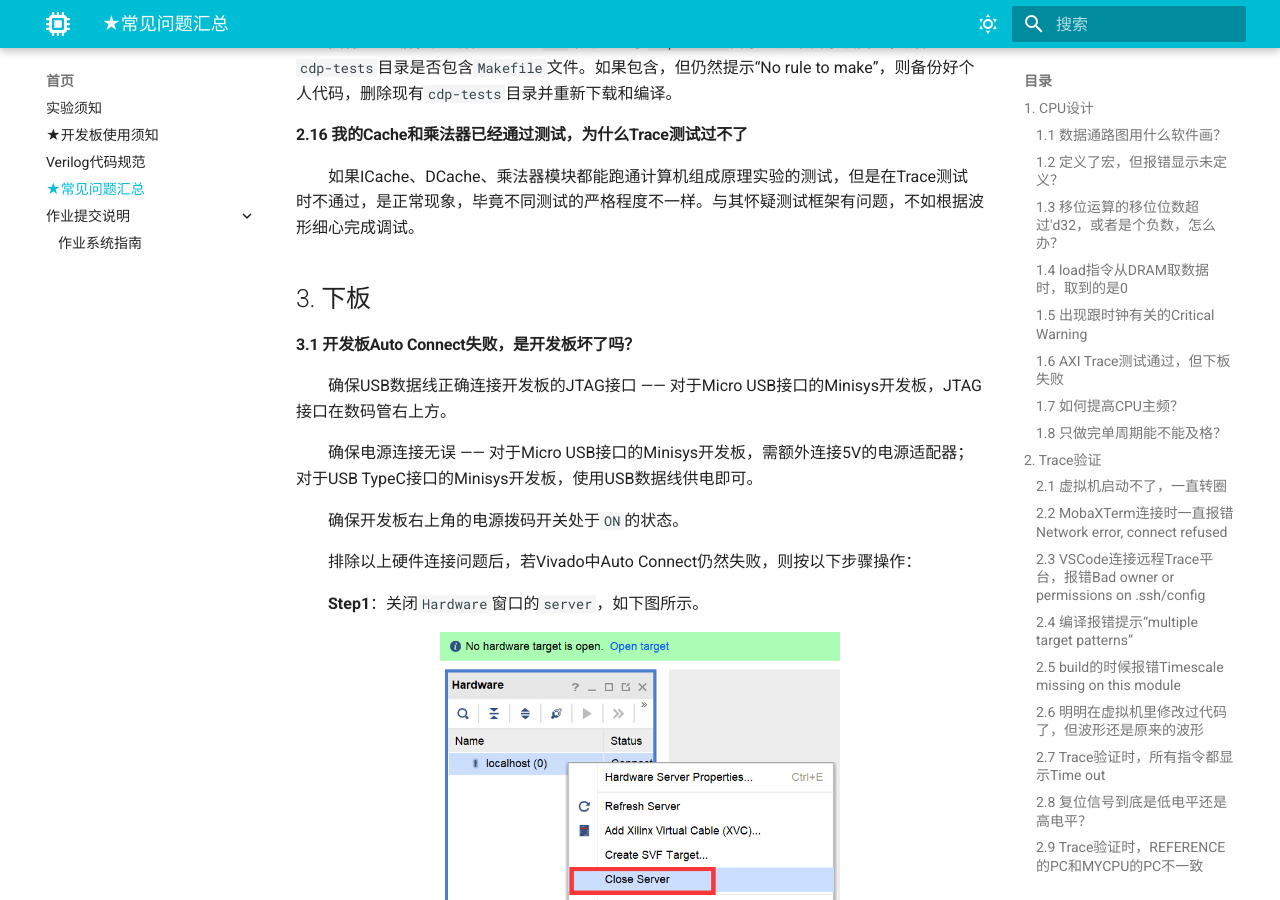
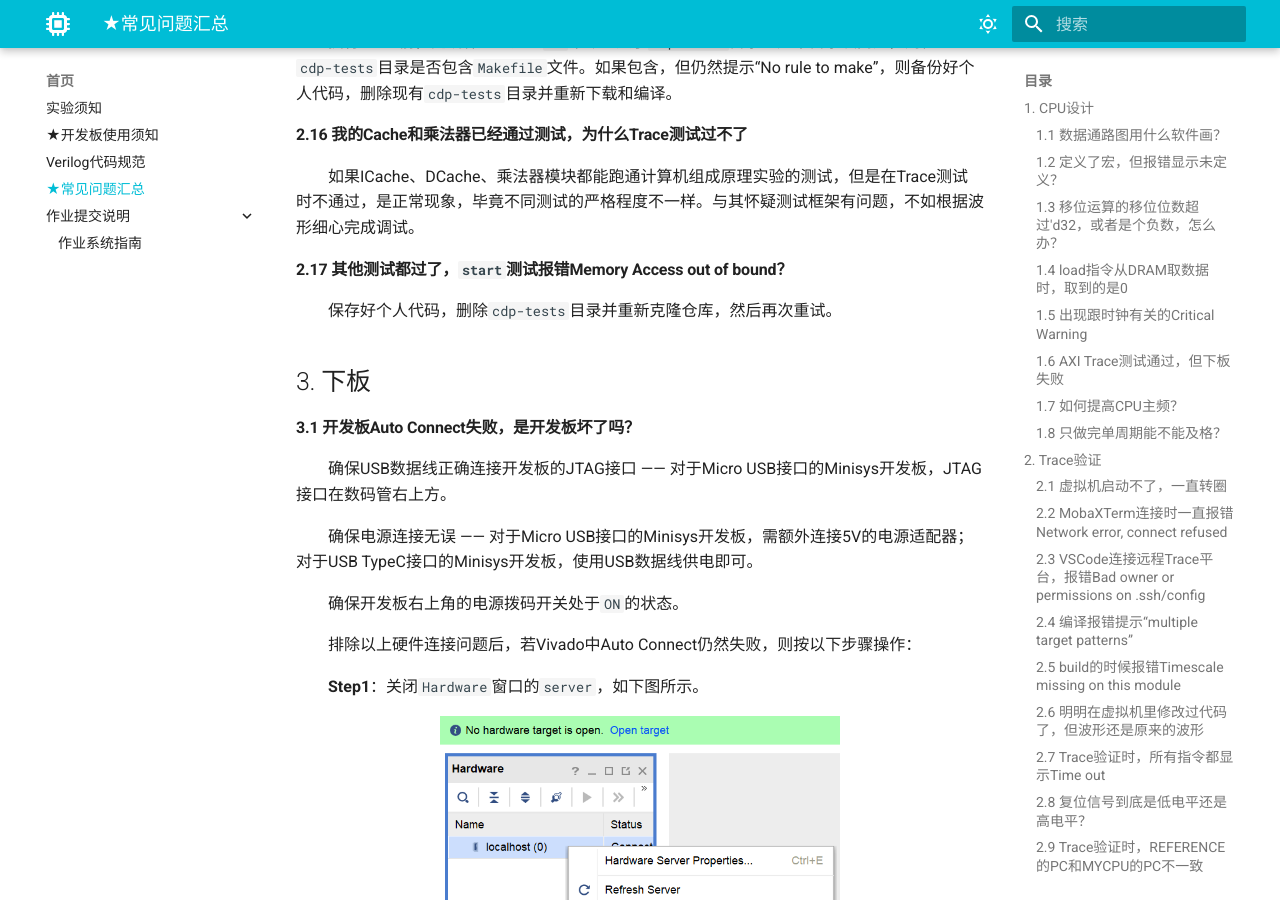
Before and after one commit to CuO114/cpu-design-labs, an MkDocs documentation site: the page built from docs/home/problems.md, in a window 1280 px wide and 900 px high, scrolled down 5182 px. Built offline with MkDocs 1.6.1 and Material for MkDocs 9.7.7, drawn with Linux system fonts in a browser that asks for light colours; emoji names are drawn with the system emoji font.

Commit message:
Update problems.md

```diff
--- a/docs/home/problems.md
+++ b/docs/home/problems.md
@@ -169,6 +169,10 @@
 
 &emsp;&emsp;如果ICache、DCache、乘法器模块都能跑通计算机组成原理实验的测试，但是在Trace测试时不通过，是正常现象，毕竟不同测试的严格程度不一样。与其怀疑测试框架有问题，不如根据波形细心完成调试。
 
+#### 2.17 其他测试都过了，`start`测试报错Memory Access out of bound？
+
+&emsp;&emsp;保存好个人代码，删除`cdp-tests`目录并重新克隆仓库，然后再次重试。
+
 
 
 ## 3. 下板
```
